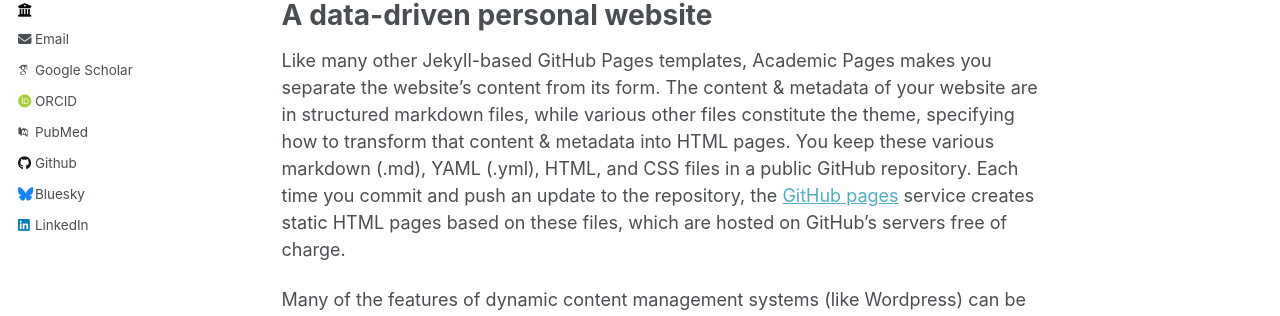
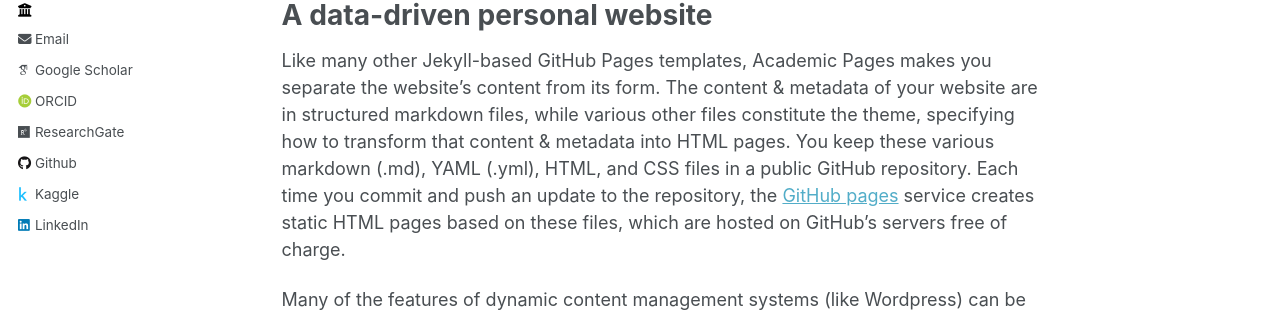
Before and after one commit to FouadKom/FouadKom.github.io, a Jekyll site: the page built from _pages/about.md, in a window 1280 px wide. Shown: the part 471-787 px from the top of the page. Built offline with Jekyll 4.4.1, drawn with Linux system fonts in a browser that asks for light colours; some web fonts are replaced; part of the change alters nothing that is shown.

Commit message:
Update _config.yml

```diff
--- a/_config.yml
+++ b/_config.yml
@@ -27,51 +27,51 @@ author:
   bio              : "PhD in Computer Science, Recommendation Systems and the Semantic Web. I'm Interested in Cybersecurity, Machine Learning, and Data."
   location         : "Tours, France"
   employer         : ""
-  uri              : # URL
+  #uri              : # URL
   email            : "fouadkomeiha@gmail.com"
 
   # Academic websites
-  arxiv            : # URL - Update with the correct link to your profile
+  #arxiv            : # URL - Update with the correct link to your profile
   googlescholar    : "https://scholar.google.com/citations?user=9VebkDsAAAAJ&hl=fr"
-  impactstory      : # URL
+  #impactstory      : # URL
   orcid            : "https://orcid.org/0000-0003-3224-8185"
-  semantic         : # URL
-  pubmed           : "https://www.ncbi.nlm.nih.gov/pubmed/?term=john+snow"
-  researchgate     : # URL
+  #semantic         : # URL
+  #pubmed           : "https://www.ncbi.nlm.nih.gov/pubmed/?term=john+snow"
+  researchgate     : "https://www.researchgate.net/profile/Fouad-Komeiha"
 
   # Repositories and software development
-  bitbucket        : # Username - Update with your username on the site
-  codepen          : # Username
-  dribbble         : # Username
-  github           : "academicpages"
-  kaggle           : # Username
-  stackoverflow    : # User number or user number and name (i.e., use "1" or "1/jeff-atwood")
+  #bitbucket        : # Username - Update with your username on the site
+  #codepen          : # Username
+  #dribbble         : # Username
+  github           : "FouadKom"
+  kaggle           : "fouadkomeiha"
+  #stackoverflow    : # User number or user number and name (i.e., use "1" or "1/jeff-atwood")
 
   # Social media
-  bluesky          : "bsky.app" # Replace this with you Bluesky username
-  facebook         : # Username
-  flickr           : # Username
-  foursquare       : # Username
-  goodreads        : # Username
-  google_plus      : # Username
-  keybase          : # Username
-  instagram        : # Username
-  lastfm           : # Username
+  #bluesky          : "bsky.app" # Replace this with you Bluesky username
+  #facebook         : # Username
+  #flickr           : # Username
+  #foursquare       : # Username
+  #goodreads        : # Username
+  #google_plus      : # Username
+  #keybase          : # Username
+  #instagram        : # Username
+  #lastfm           : # Username
   linkedin         : "linkedin.com/in/fouad-komeiha/"
-  mastodon         : # URL
-  medium           : # URL
-  pinterest        : # Username
-  soundcloud       : # Username
-  steam            : # Username
-  telegram         : # URL
-  tumblr           : # Username
-  twitter          : # Username for X / Twitter
-  vine             : # Username
-  weibo            : # Username
-  wikipedia        : # Username
-  xing             : # Username
-  youtube          : # Username
-  zhihu            : # URL
+  #mastodon         : # URL
+  #medium           : # URL
+  #pinterest        : # Username
+  #soundcloud       : # Username
+  #steam            : # Username
+  #telegram         : # URL
+  #tumblr           : # Username
+  #twitter          : # Username for X / Twitter
+  #vine             : # Username
+  #weibo            : # Username
+  #wikipedia        : # Username
+  #xing             : # Username
+  #youtube          : # Username
+  #zhihu            : # URL
 
 
 # Site Settings
```
